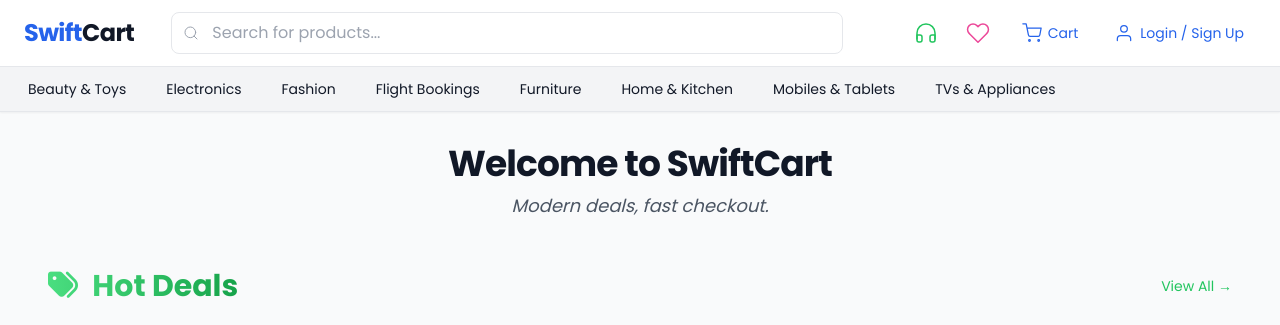
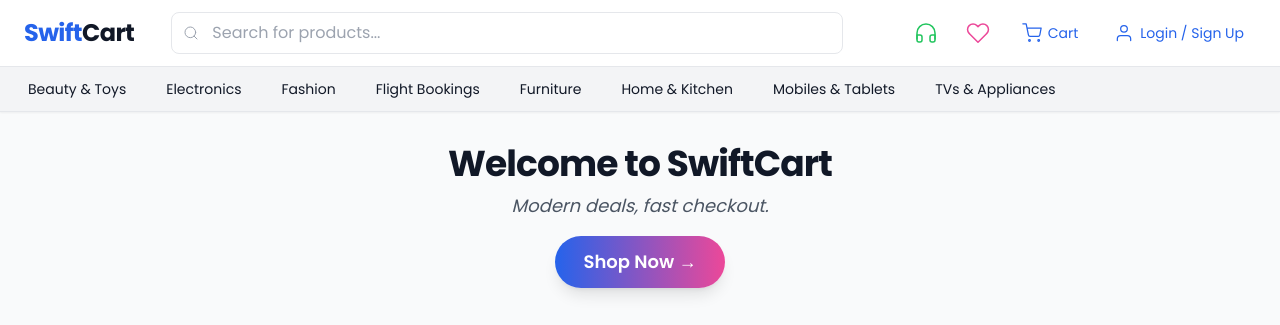
Before and after one commit to iamaindrik/swiftcart, a Flask app: page / in a window 1280 px wide. Shown: the top 325 px of the page. Run offline with Flask 3, Linux system fonts and the light colour scheme; some libraries are stand-ins or nearby versions.

Commit message:
Update home.html

```diff
--- a/mercado/templates/shop/home.html
+++ b/mercado/templates/shop/home.html
@@ -9,7 +9,19 @@
   <p class="text-base sm:text-lg text-gray-600 mt-2 italic">
     {{ settings.brand_subtext }}
   </p>
+    <div class="mt-4 animate-[fadeInUp_1.6s_ease-out]">
+    <a href="/shop"
+       class="inline-block px-7 py-3 text-white font-semibold text-lg rounded-full
+              bg-gradient-to-r from-blue-600 to-pink-500 shadow-lg hover:shadow-xl
+              transform hover:scale-105 transition">
+       Shop Now →
+    </a>
+  </div>
 </div>
+</div>
+
+  <!-- CTA Button -->
+
 
 <!-- Featured Products -->
 {% if featured %}
```
